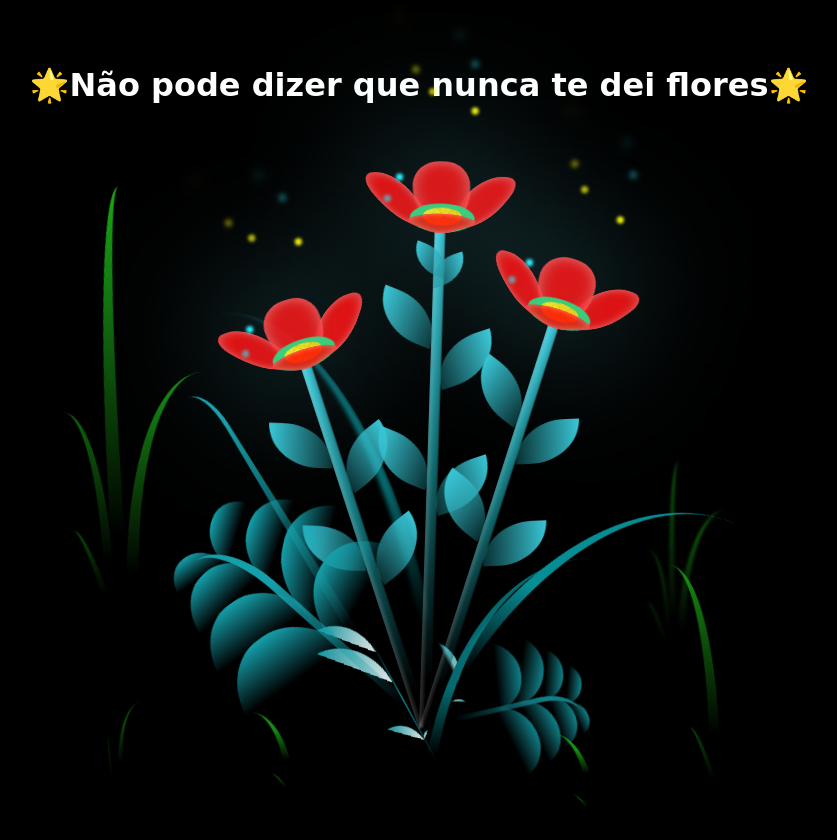
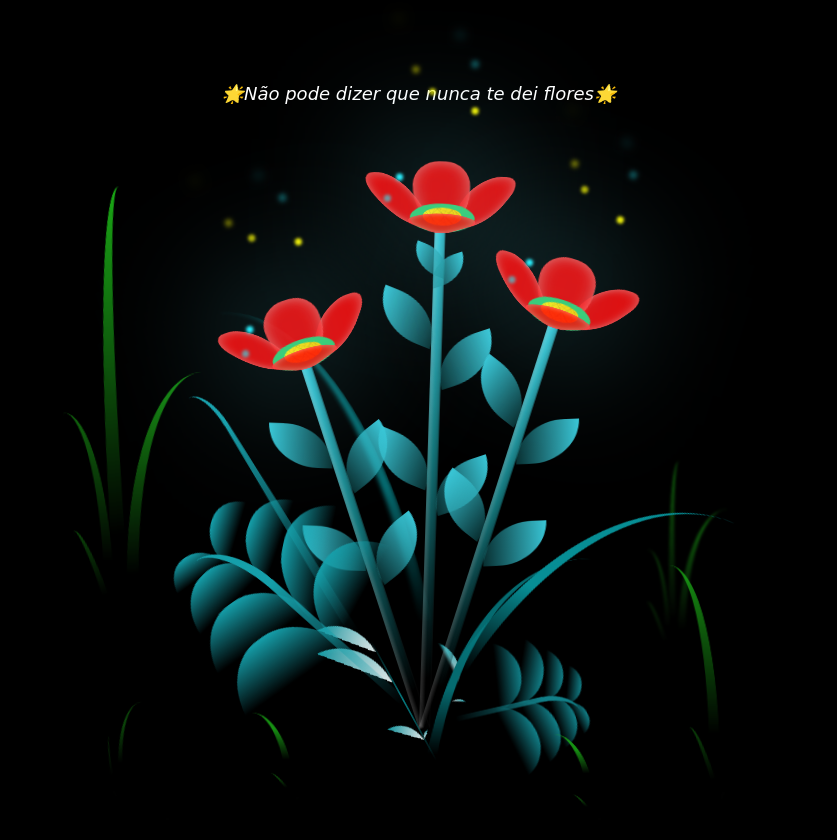
Before and after one commit to Alletai/florinhas, a plain HTML site: page index.html in a window 1280 px wide. Shown: the whole page, without its empty margins (221-1058 px from the left). Drawn offline with Linux system fonts and the light colour scheme; a web font is replaced by a local one.

Commit message:
tamaninho da font

```diff
--- a/style1.css
+++ b/style1.css
@@ -18,8 +18,9 @@
 h1 {
   color: white;
   font-family: "Send Flowers", cursive;
-  font-weight: 800;
-  font-style: normal;
+  font-size: large;
+  font-weight: 200;
+  font-style: italic;
 }
 
 body {
```
